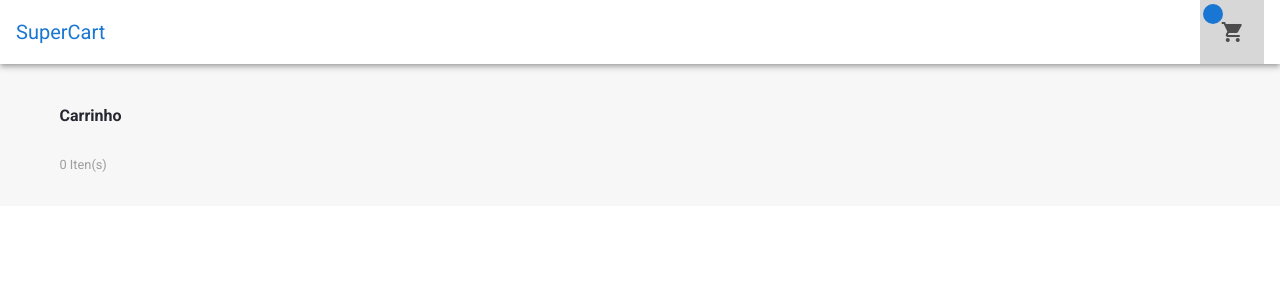
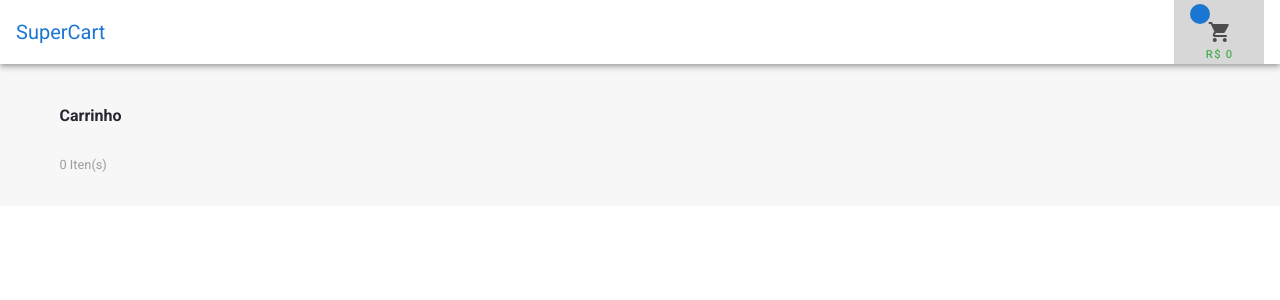
Before and after one commit to aoligama/challenge-justdigital, a Nuxt app: page /cart in a window 1280 px wide. Shown: the top 300 px of the page. Built offline with nearby package versions, Linux system fonts and the light colour scheme.

Commit message:
Implementados botões de soma e subtração

```diff
--- a/components/Header.vue
+++ b/components/Header.vue
@@ -16,14 +16,16 @@
             text
             nuxt
             to="cart"
+            width="90"
           >
-          <v-badge left :content="getProductsQuant">
-            <v-icon color="#4C4C4C">
-              mdi-cart
-            </v-icon>
-          </v-badge>
+            <v-badge left :content="getProductsQuant">
+              <v-icon color="#4C4C4C">
+                mdi-cart
+              </v-icon>
+            </v-badge>
+            <small class="pt-11 green--text" style="position: absolute">R$ {{getTotalAmount}}</small>
+          </v-btn>
 
-          </v-btn>
         </template>
         </v-toolbar-items>
     </v-toolbar>
@@ -36,12 +38,21 @@ export default {
   data () {
     return {
       quantProducts: 0,
+      totalAmount: 0,
       drawer: false,
     }
   },
   computed: {
     getProductsQuant() {
       return this.quantProducts = this.$store.getters['cart'].length
+    },
+    getTotalAmount(){
+      for(let prod of this.$store.getters['cart']) {
+        if(prod) {
+          this.totalAmount += prod.price
+        }
+      }
+      return this.totalAmount
     }
   }
 }
--- a/components/ProductsList.vue
+++ b/components/ProductsList.vue
@@ -75,6 +75,20 @@ export default {
         return false
       }
     },
+    success() {
+      this.$store.commit('showSnackbar', {
+        text: 'Produto adicionado ao carrinho',
+        timeout: 3000,
+        color: 'success'
+      })
+    },
+    error() {
+      this.$store.commit('showSnackbar', {
+        text: 'Oops! Nosso estoque está esgotado :(',
+        timeout: 3000,
+        color: 'error'
+      })
+    },
     addToCart(product) {
       let cart = this.$store.getters['cart']
       let currentCart = cart.find((el) => el.id === product.id )
@@ -84,27 +98,15 @@ export default {
 
         if(this.checkInventory(product.id, cart[prodIndex].quantity + 1) ) {
           cart[prodIndex].quantity++
-          this.$store.commit('showSnackbar', {
-            text: 'Produto adicionado ao carrinho',
-            timeout: 3000,
-            color: 'success'
-          })
+          this.success()
         } else {
-          this.$store.commit('showSnackbar', {
-            text: 'Oops! Nosso estoque está esgotado :(',
-            timeout: 3000,
-            color: 'error'
-          })
+          this.error()
         }
 
       } else {
         product.quantity = 1
         cart.push(product)
-        this.$store.commit('showSnackbar', {
-          text: 'Produto adicionado ao carrinho',
-          timeout: 3000,
-          color: 'success'
-        })
+        this.success()
       }
 
       this.$store.commit('setCart', cart)
--- a/pages/cart/index.vue
+++ b/pages/cart/index.vue
@@ -28,14 +28,38 @@
         <v-btn
           class="btn-delete"
           small
+          text
+          nuxt
+          @click="deleteProduct(product.id)"
+        >
+          <v-icon color="#9191a0">
+            mdi-delete
+          </v-icon>
+        </v-btn>
+
+        <v-btn
+          class="btn-add"
+          small
+          color="#056ff5"
+          nuxt
+          @click="add(product)"
+        >
+          <v-icon color="#FFF">
+            mdi-plus-thick
+          </v-icon>
+        </v-btn>
+
+        <v-btn
+          class="btn-remove"
+          small
           color="#ed4e62"
           nuxt
-          @click="deleteProduct(product.id)"
-          >
-            <v-icon color="#FFF">
-              mdi-delete
-            </v-icon> Excluir
-          </v-btn>
+          @click="remove(product.id)"
+        >
+          <v-icon color="#FFF">
+            mdi-minus-thick
+          </v-icon>
+        </v-btn>
       </v-col>
     </v-row>
   </v-container>
@@ -78,6 +102,41 @@ export default {
       this.$router.push({
         path: '/'
       })
+    },
+    checkInventory(id, prodQuantity) {
+      let inventory = this.$store.getters['inventory']
+      let quantity = inventory.find((el) => el.id === id ).quantity
+
+      if(quantity >= prodQuantity) {
+        return true
+      } else {
+        return false
+      }
+    },
+    add(product) {
+      let cart = this.$store.getters['cart']
+      let currentCart = cart.find((el) => el.id === product.id )
+
+      if(currentCart !== undefined) {
+        let prodIndex = cart.findIndex((prod => prod.id == currentCart.id))
+
+        if(this.checkInventory(product.id, cart[prodIndex].quantity + 1) ) {
+          cart[prodIndex].quantity++
+          // this.success()
+        } else {
+          // this.error()
+        }
+
+      } else {
+        product.quantity = 1
+        cart.push(product)
+        // this.success()
+      }
+
+      this.$store.commit('setCart', cart)
+    },
+    remove() {
+
     }
   }
 }
@@ -133,17 +192,30 @@ h5 {
     cursor: pointer;
 
     .btn-delete {
+      position: absolute;
+      margin-top: 0;
+      margin-left: 68%;
+    }
+
+    .btn-add {
       color: #FFF;
       position: absolute;
-      margin-top: 80px;
-      margin-left: 62%;
+      margin-top: 65px;
+      margin-left: 60%;
+    }
+
+    .btn-remove {
+      color: #FFF;
+      position: absolute;
+      margin-top: 65px;
+      margin-left: 67%;
     }
 
     .input-quant {
-      width: 50px;
+      width: 40px;
       position: absolute;
-      margin-top: -90px;
-      margin-left: 71%;
+      margin-top: -50px;
+      margin-left: 70%;
     }
 
     &:hover {
```
